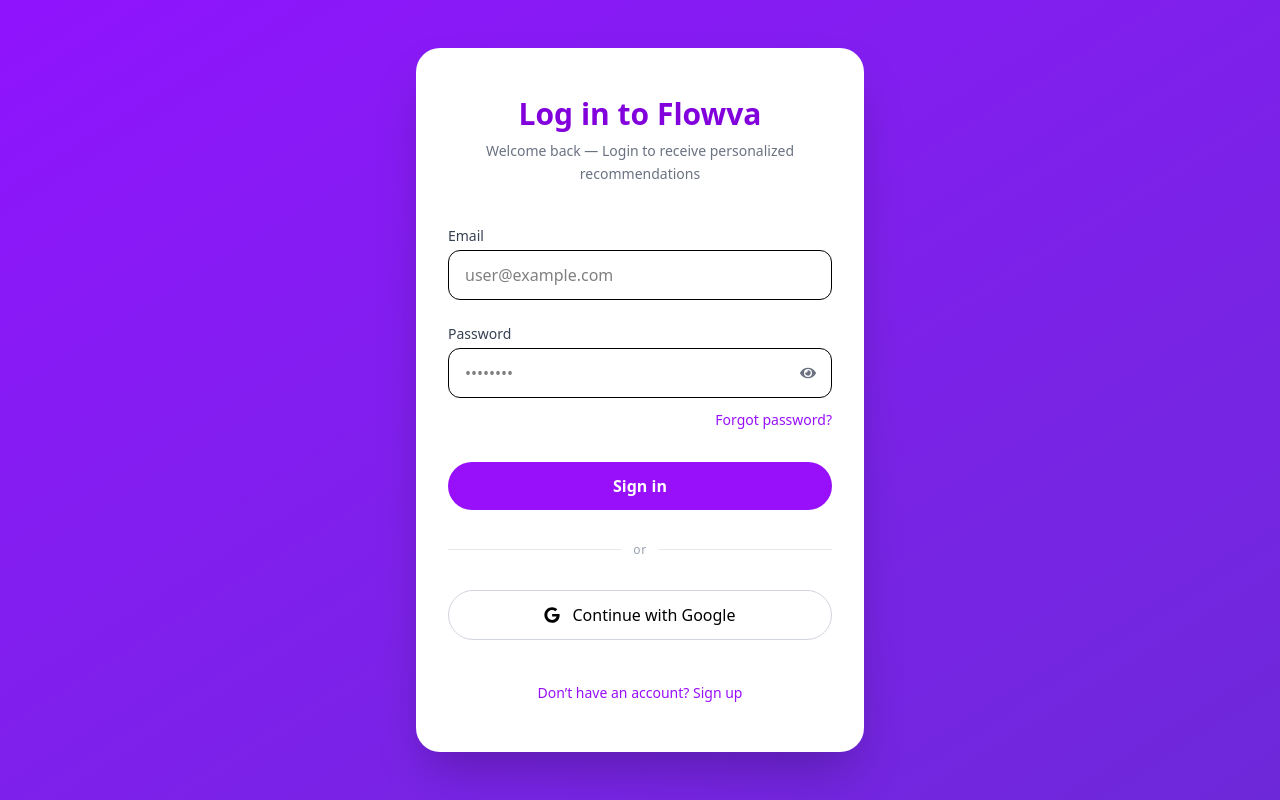
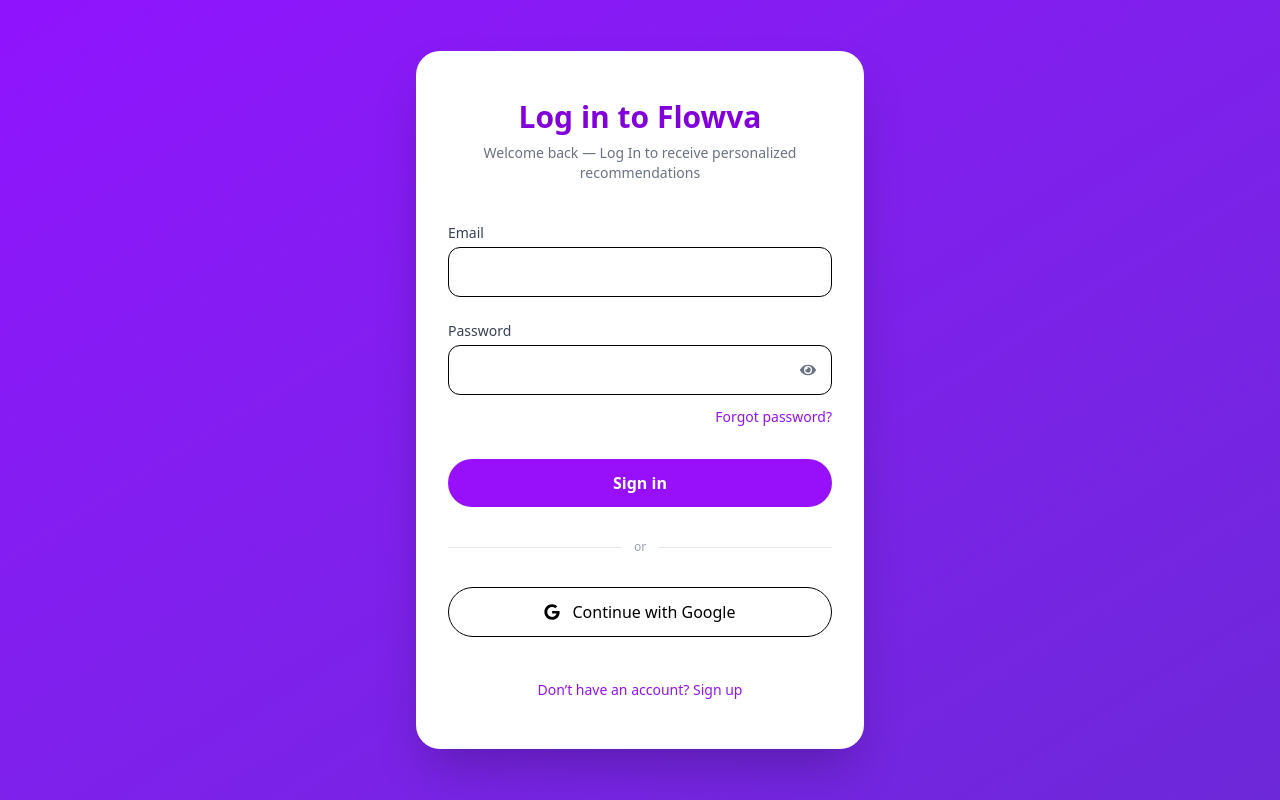
Before and after one commit to DarkVayder/flowva-rewards-clone, a React (Vite) app: page /login in a window 1280 px wide. Built offline with nearby package versions, Linux system fonts and the light colour scheme.

Commit message:
feat: added toast for better notifications, also enable Google Sign-up/in and improved UI

```diff
--- a/src/pages/Login.tsx
+++ b/src/pages/Login.tsx
@@ -2,12 +2,13 @@
 import { supabase } from '../lib/supabase';
 import { useNavigate } from 'react-router-dom';
 import { FaGoogle, FaEye, FaEyeSlash } from 'react-icons/fa';
+import { toast, ToastContainer } from 'react-toastify';
+import 'react-toastify/dist/ReactToastify.css';
 
 export default function Login() {
   const [email, setEmail] = useState('');
   const [password, setPassword] = useState('');
   const [loading, setLoading] = useState(false);
-  const [error, setError] = useState<string | null>(null);
   const [isSignup, setIsSignup] = useState(false);
   const [showPassword, setShowPassword] = useState(false);
 
@@ -17,7 +18,6 @@
 
   const handleSubmit = async (e: React.FormEvent) => {
     e.preventDefault();
-    setError(null);
     setLoading(true);
 
     try {
@@ -51,15 +51,18 @@
           }
 
           await supabase.auth.signInWithPassword({ email, password });
+          toast.success('Account created successfully 🎉');
         }
       } else {
         const { error } = await supabase.auth.signInWithPassword({ email, password });
         if (error) throw error;
+
+        toast.success('Welcome back 👋');
       }
 
       navigate('/rewards');
     } catch (err: any) {
-      setError(err?.message || 'An unexpected error occurred');
+      toast.error(err?.message || 'An unexpected error occurred');
     } finally {
       setLoading(false);
     }
@@ -69,14 +72,16 @@
     await supabase.auth.signInWithOAuth({
       provider: 'google',
       options: {
-        redirectTo: `${window.location.origin}/rewards${referredBy ? `?ref=${referredBy}` : ''}`,
+        redirectTo: `${window.location.origin}/rewards${
+          referredBy ? `?ref=${referredBy}` : ''
+        }`,
       },
     });
   };
 
   const handleForgotPassword = async () => {
     if (!email) {
-      setError('Enter your email to reset password.');
+      toast.warning('Enter your email to reset password');
       return;
     }
 
@@ -84,70 +89,65 @@
       redirectTo: `${window.location.origin}/reset-password`,
     });
 
-    if (error) setError(error.message);
-    else alert('Password reset email sent.');
+    if (error) toast.error(error.message);
+    else toast.success('Password reset email sent 📧');
   };
 
   return (
+    <>
+      <ToastContainer position="top-right" autoClose={3000} />
+
       <div className="min-h-screen flex items-center justify-center bg-gradient-to-br from-[#9013fe] to-[#6D28D9] px-4">
         <form
           onSubmit={handleSubmit}
           className="w-full max-w-md bg-white px-8 py-12 rounded-3xl shadow-2xl"
         >
-        {/* Header */}
           <div className="text-center mb-10">
             <h1 className="text-3xl font-bold text-purple-700 mb-2">
               {isSignup ? 'Create an account' : 'Log in to Flowva'}
             </h1>
-          <p className="text-sm text-gray-500 leading-relaxed">
+            <p className="text-sm text-gray-500">
               {isSignup
                 ? 'Sign up to manage your tools and rewards'
-              : 'Welcome back — Login to receive personalized recommendations'}
+                : 'Welcome back — Log In to receive personalized recommendations'}
             </p>
           </div>
 
-        {error && (
-          <div className="mb-6 text-sm text-red-600 bg-red-50 border border-red-100 p-3 rounded-lg">
-            {error}
-          </div>
-        )}
-
-        {/* Email */}
           <div className="mb-6">
-          <label className="block text-sm font-medium text-gray-700 mb-1">Email</label>
+            <label className="block text-sm font-medium text-gray-700 mb-1">
+              Email
+            </label>
             <input
               type="email"
-            placeholder="user@example.com"
               required
               value={email}
               onChange={(e) => setEmail(e.target.value)}
-            className="w-full px-4 py-3 border rounded-xl focus:outline-none focus:ring-2 focus:ring-purple-500 focus:border-purple-500"
+              className="w-full px-4 py-3 border rounded-xl focus:ring-2 focus:ring-purple-500"
             />
           </div>
 
-        {/* Password */}
           <div className="mb-3">
-          <label className="block text-sm font-medium text-gray-700 mb-1">Password</label>
+            <label className="block text-sm font-medium text-gray-700 mb-1">
+              Password
+            </label>
             <div className="relative">
               <input
                 type={showPassword ? 'text' : 'password'}
-              placeholder="••••••••"
                 required
                 value={password}
                 onChange={(e) => setPassword(e.target.value)}
-              className="w-full px-4 py-3 border rounded-xl pr-12 focus:outline-none focus:ring-2 focus:ring-purple-500 focus:border-purple-500"
+                className="w-full px-4 py-3 border rounded-xl pr-12 focus:ring-2 focus:ring-purple-500"
               />
               <button
                 type="button"
                 onClick={() => setShowPassword(!showPassword)}
-              className="absolute right-4 top-1/2 -translate-y-1/2 text-gray-500 hover:text-gray-700 cursor-pointer"
+                className="absolute right-4 top-1/2 -translate-y-1/2 text-gray-500"
               >
                 {showPassword ? <FaEyeSlash /> : <FaEye />}
               </button>
             </div>
           </div>
 
-        {/* Forgot password */}
           {!isSignup && (
             <div className="flex justify-end mb-8">
               <button
@@ -160,37 +160,29 @@
             </div>
           )}
 
-        {/* Submit */}
           <button
             type="submit"
             disabled={loading}
-          className="w-full py-3 rounded-full bg-purple-600 text-white font-semibold text-base hover:bg-purple-700 transition disabled:opacity-60 cursor-pointer"
+            className="w-full py-3 rounded-full bg-purple-600 text-white font-semibold hover:bg-purple-700 disabled:opacity-60 cursor-pointer"
           >
-          {loading
-            ? 'Please wait...'
-            : isSignup
-            ? 'Create account'
-            : 'Sign in'}
+            {loading ? 'Please wait...' : isSignup ? 'Create account' : 'Sign in'}
           </button>
 
-        {/* Divider */}
           <div className="flex items-center gap-3 my-8">
             <div className="flex-1 h-px bg-gray-200" />
-          <span className="text-xs tracking-wider text-gray-400">or</span>
+            <span className="text-xs text-gray-400">or</span>
             <div className="flex-1 h-px bg-gray-200" />
           </div>
 
-        {/* Google Auth */}
           <button
             type="button"
             onClick={handleGoogleAuth}
-          className="w-full flex items-center justify-center gap-3 py-3 rounded-full border border-gray-300 bg-white hover:bg-gray-50 font-medium transition cursor-pointer"
+            className="w-full flex items-center justify-center gap-3 py-3 rounded-full border bg-white hover:bg-gray-200 cursor-pointer"
           >
             <FaGoogle />
             Continue with Google
           </button>
 
-        {/* Toggle */}
           <div className="mt-10 text-center">
             <button
               type="button"
@@ -204,5 +196,6 @@
           </div>
         </form>
       </div>
+    </>
   );
 }
```
Lines whose indentation alone changed are shown as unchanged.
